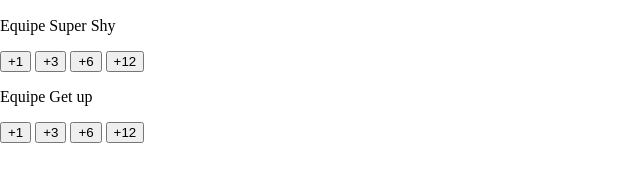
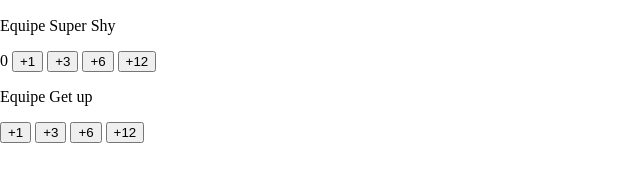
Before and after one commit to Cherrypi73/Truco-do-renat-o-, a website: page truco/index.html in a window 1280 px wide. Shown: the part 175-356 px from the top of the page, 0-640 px from the left. Drawn offline with Linux system fonts and the light colour scheme; a web font is replaced by a local one.

Commit message:
git score

```diff
--- a/truco/index.html
+++ b/truco/index.html
@@ -21,9 +21,8 @@
 <div class="container">
    <h2> Pontuador de Truco</h2>
    <div class="team">
-
-
-    <p >Equipe Super Shy</p>
+  <p >Equipe Super Shy</p>
+  <span class="pont" id="team1point">0</span>
     <button class="button" onclick="updatepoint('team1', 1)">+1</button>
     <button class="Button" onclick="updatepoint('team1', 3)">+3</button>
     <button class="Button" onclick="updatepoint('team1', 6)">+6</button>
```
